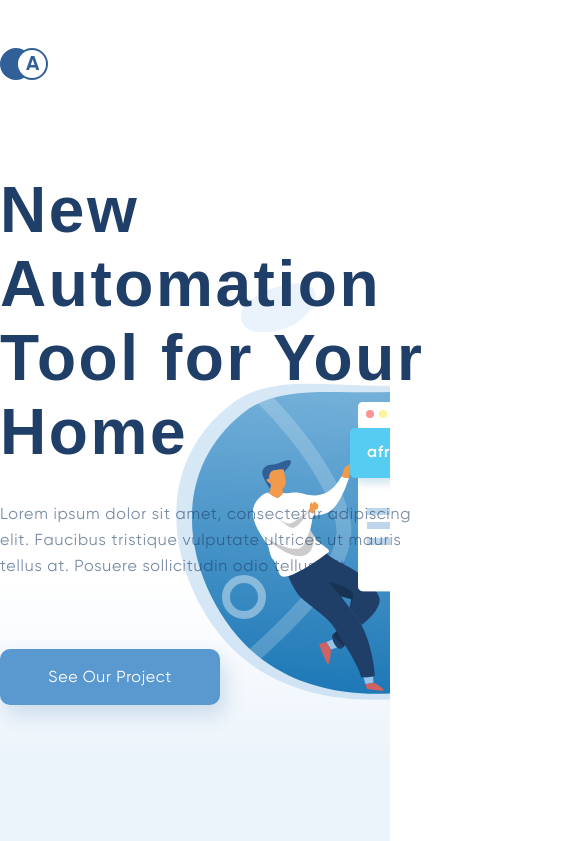
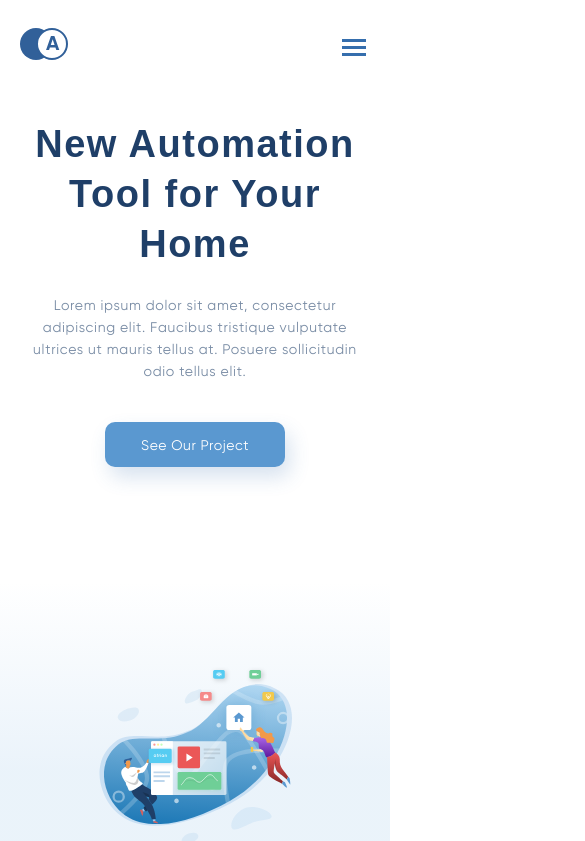
Before and after one commit to NadezhdaSK/Afrianska, a website: page src/index.html in a window 390 px wide. Shown: the top 841 px of the page, 585 px wide, since content can reach past the window. Drawn offline with nearby package versions, Linux system fonts and the light colour scheme; files that its build step writes are made by us from their sources; a web font is replaced by a local one.

Commit message:
Адаптив шапки

```diff
--- a/src/scss/blocks/advantage.scss
+++ b/src/scss/blocks/advantage.scss
@@ -1,5 +1,6 @@
 .advantage {
     margin: 180px 0 112px;
+    display: none;
 
     & .container {
         position: relative;
--- a/src/scss/blocks/client.scss
+++ b/src/scss/blocks/client.scss
@@ -3,6 +3,7 @@
     border-radius: 200px 0px 0px 0px;
     color: #fff;
     padding-top: 95px;
+    display: none;
 
     &__text {
         display: flex;
--- a/src/scss/blocks/footer.scss
+++ b/src/scss/blocks/footer.scss
@@ -1,4 +1,5 @@
 .footer {
+    display: none;
     background-color: $blue2;
     border-radius: 0px 200px 0px 0px;
     margin-right: 95px;
--- a/src/scss/blocks/header.scss
+++ b/src/scss/blocks/header.scss
@@ -27,9 +27,9 @@
 
     &__nav-wrap {
         position: relative;
-        width: 1200px;
+        max-width: 1260px;
         margin: 0 auto;
-        padding: 40px 0;
+        padding: 40px 30px;
         display: flex;
         justify-content: space-between;
         align-items: center;
@@ -113,7 +113,7 @@
     }
 
     &__title {
-        width: 520px;
+        max-width: 520px;
         margin-bottom: 32px;
         font-family: 'Galien', 'Arial', sans-serif;
         font-size: 64px;
@@ -123,8 +123,66 @@
 
     &__descr {
         margin-bottom: 70px;
-        width: 430px;
-        letter-spacing: 0.05%;
+        max-width: 430px;
         opacity: .6;
     }
 }
+
+@media (max-width: 1366px) {
+    .header {
+
+        &--homepage {
+            background-position: 98% calc(50% + 30px);
+            background-size: 50%;
+        }
+    }
+}
+
+@media (max-width: 996px) {
+    .header {
+
+        &--homepage {
+            background-position: 98% 100%;
+            background-size: 47%;
+        }
+    }
+}
+
+@media (max-width: 767px) {
+    .header {
+
+        &--homepage {
+            background-position: 50% 100%;
+            background-size: 50%;
+        }
+
+        &__nav-wrap {
+            padding: 20px 20px;
+        }
+
+        &__title {
+            margin-bottom: 25px;
+            font-size: 38px;
+            line-height: 50px;
+            text-align: center;
+            margin-left: auto;
+            margin-right: auto;
+        }
+
+        &__descr {
+            margin-bottom: 40px;
+            text-align: center;
+            margin-left: auto;
+            margin-right: auto;
+        }
+
+        &__wrap {
+            justify-content: flex-start;
+            margin-top: 0;
+        }
+
+        &__btn-project {
+            margin: 0 auto;
+        }
+    }
+}
--- a/src/scss/global.scss
+++ b/src/scss/global.scss
@@ -34,6 +34,13 @@ img {
   margin: 0 auto;
 }
 
+@media (max-width: 996px) {
+  .container {
+    width: 100%;
+    padding: 0 30px;
+  }
+}
+
 .button {
   display: flex;
   justify-content: center;
@@ -44,8 +51,6 @@ img {
   box-shadow: 5px 10px 20px rgba(53, 110, 173, 0.2);
   border: none;
   border-radius: 10px;
-  // font-family: inherit;
-  // font-size: inherit;
   font: inherit;
   color: #fff;
   letter-spacing: 0.04em;
@@ -70,3 +75,15 @@ h3 {
   line-height: 30px;
   font-weight: 600;
 }
+
+@media (max-width: 768px) {
+  body {
+    font-size: 14px;
+    line-height: 22px;
+  }
+
+  .button {
+    width: 180px;
+    height: 45px;
+  }
+}
```
